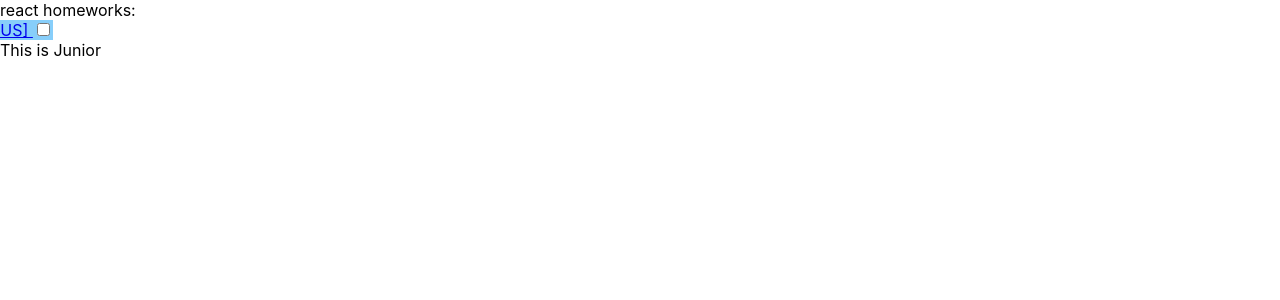
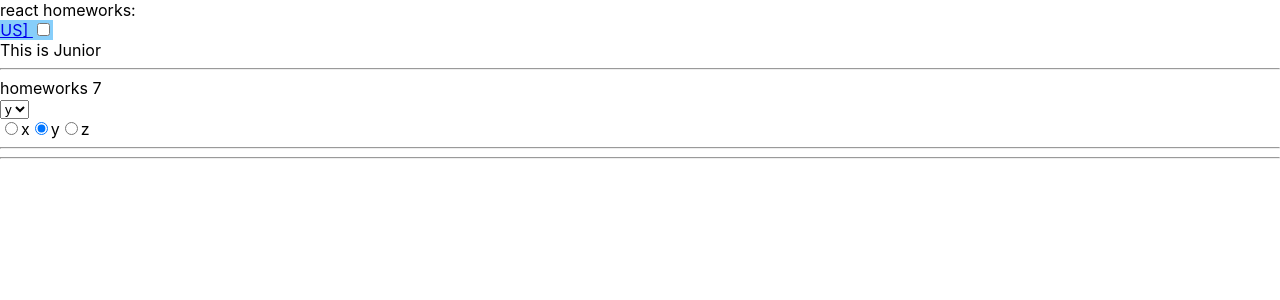
Before and after one commit to 3331668Kirill/MyHomeWork, a React (Create React App) app: page /#/junior in a window 1280 px wide. Shown: the top 300 px of the page. Built offline with nearby package versions, Linux system fonts and the light colour scheme.

Commit message:
homework7

```diff
--- a/src/p2-homeworks/h5/pages/Junior.tsx
+++ b/src/p2-homeworks/h5/pages/Junior.tsx
@@ -1,8 +1,5 @@
 import React from 'react'
-import HW1 from '../../h1/HW1'
-import HW2 from '../../h2/HW2'
-import HW3 from '../../h3/HW3'
-import HW4 from '../../h4/HW4'
+import HW7 from "../../h7/HW7";
 
 function Junior() {
     return (
@@ -10,7 +7,7 @@ function Junior() {
             This is Junior
 
 
-            {/*<HW7/>*/}
+            <HW7/>
 
         </div>
     )
--- a/src/p2-homeworks/h7/HW7.tsx
+++ b/src/p2-homeworks/h7/HW7.tsx
@@ -12,7 +12,7 @@ function HW7() {
             <hr/>
             homeworks 7
 
-            {/*should work (должно работать)*/}
+
             <div>
                 <SuperSelect
                     options={arr}
--- a/src/p2-homeworks/h7/common/c5-SuperSelect/SuperSelect.tsx
+++ b/src/p2-homeworks/h7/common/c5-SuperSelect/SuperSelect.tsx
@@ -14,10 +14,19 @@ const SuperSelect: React.FC<SuperSelectPropsType> = (
         ...restProps
     }
 ) => {
-    const mappedOptions: any[] = []; // map options with key
+
+    const mappedOptions: any[] = options ? options.map((t, index) => {
+        return (
+        <option value={t} key={index}>{t}</option>
+        )
+    }):[];
 
     const onChangeCallback = (e: ChangeEvent<HTMLSelectElement>) => {
-        // onChange, onChangeOption
+        onChange && onChange(e)
+        if (onChangeOption) {
+            onChangeOption(e.currentTarget.value)
+        }
+
     }
 
     return (
--- a/src/p2-homeworks/h7/common/c6-SuperRadio/SuperRadio.tsx
+++ b/src/p2-homeworks/h7/common/c6-SuperRadio/SuperRadio.tsx
@@ -16,15 +16,23 @@ const SuperRadio: React.FC<SuperRadioPropsType> = (
     }
 ) => {
     const onChangeCallback = (e: ChangeEvent<HTMLInputElement>) => {
-        // onChange, onChangeOption
+        if(onChangeOption){
+            onChangeOption(e.currentTarget.value)
+        }
+
+
     }
 
 
-    const mappedOptions: any[] = options ? options.map((o, i) => ( // map options with key
-        <label key={name + '-' + i}>
+    const mappedOptions: any[] = options ? options.map((o, i) => (
+        <label key={i}>
             <input
                 type={'radio'}
-                // name, checked, value, onChange
+                name={name}
+                value={o}
+                onChange={onChangeCallback}
+                checked={o===value}
+
             />
             {o}
         </label>
```
